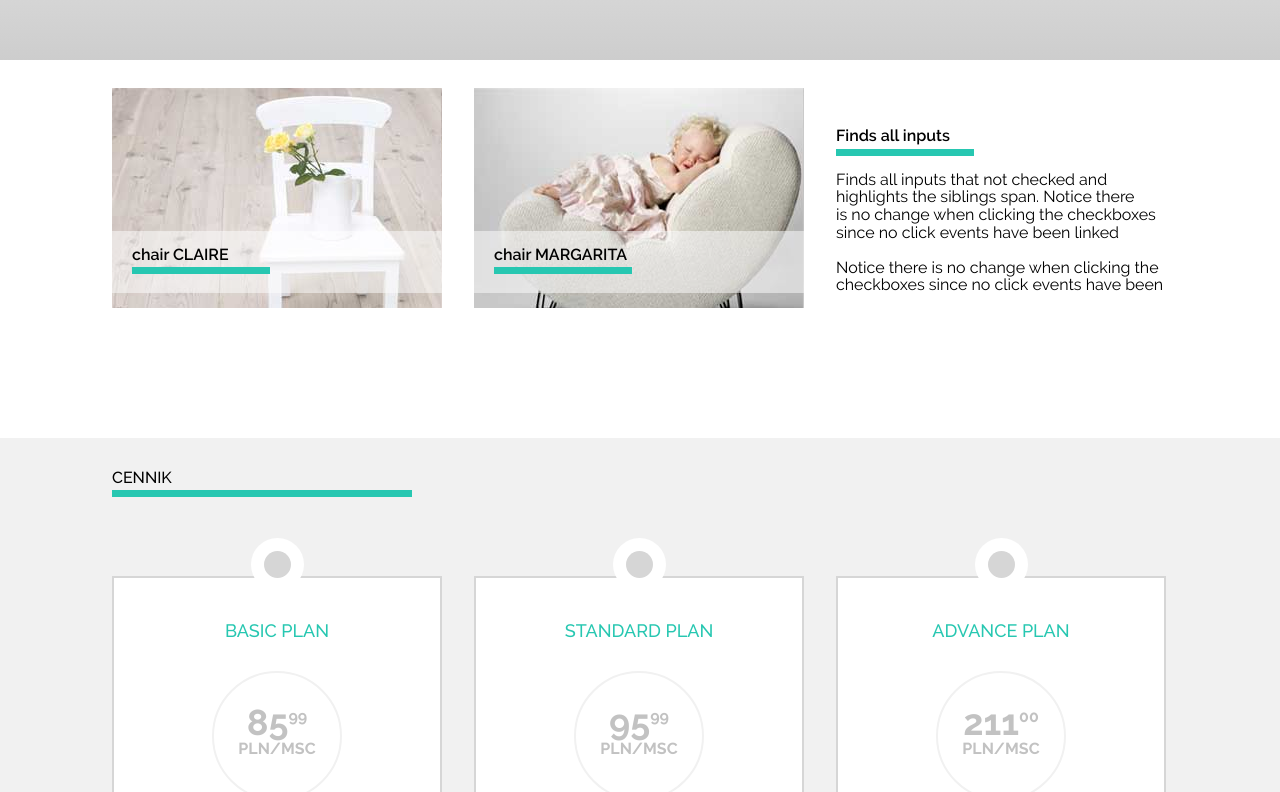
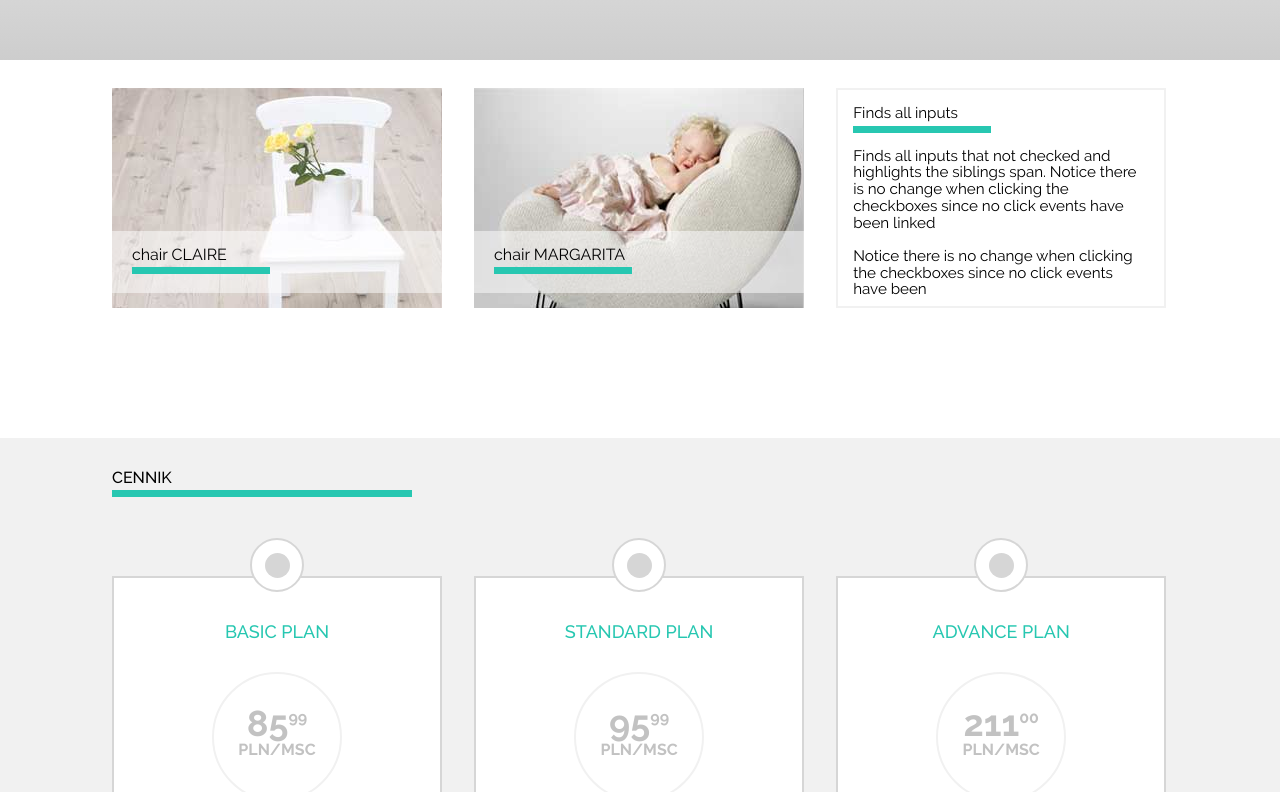
Before and after one commit to ArturKy/SitOnChair, a plain HTML site: page index.html in a window 1280 px wide. Shown: the part 481-1273 px from the top of the page. Drawn offline with nearby package versions, Linux system fonts and the light colour scheme.

Commit message:
fixed some css bugs

```diff
--- a/main.css
+++ b/main.css
@@ -1,3 +1,6 @@
+body {
+  font-family: ralewayregular, sans-serif, Arial;
+}
 header {
     background-color: black;
     width: 100%;
@@ -110,11 +113,12 @@ header {
     background-image: url("graphics/box2_img.jpg");
 }
 #inputs {
-    font-family: ralewayregular, sans-serif, Arial;
     line-height: 110%;
-}
-#inputs span, .white_bg span {
-    font-family: ralewaysemibold, sans-serif, Arial;
+    border: 2px solid rgb(241,241,241);
+    box-sizing: border-box;
+    vertical-align: top;
+    padding: 15px;
+    font-size: 0.95rem;
 }
 .green_underline {
     width: 138px;
@@ -159,9 +163,10 @@ header {
 }
 .circle_outside {
     border-radius: 50%;
-    width: 53px;
-    height: 53px;
-    border: 2px, rgb(214,214,214);
+    width: 54px;
+    height: 54px;
+    box-sizing: border-box;
+    border: 2px solid rgb(214,214,214);
     background-color: #ffffff;
     margin: 0 auto;
     margin-top: -40px;
@@ -169,8 +174,8 @@ header {
 }
 .circle_inside {
     border-radius: 50%;
-    width: 27px;
-    height: 27px;
+    width: 25px;
+    height: 25px;
     background-color: rgb(214,214,214);
     margin: 0 auto;
     margin: 13px 0 0 13px;
@@ -204,7 +209,6 @@ header {
 .features {
     width: 326px;
     height: 46px;
-    font-family: ralewayregular, sans-serif, Arial;
     text-align: center;
     background-color: rgb(228,228,228);
 }
```
